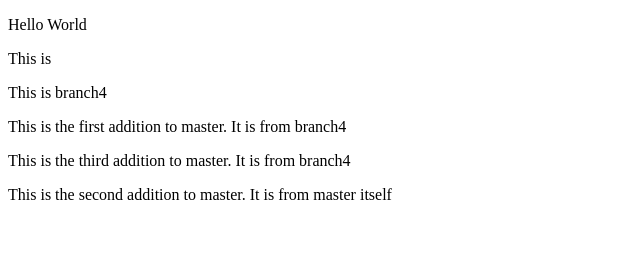
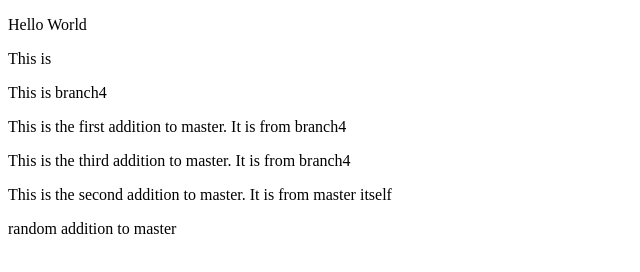
Before and after one commit to jwolfe890/IExplorer, a plain HTML site: page index.html in a window 1280 px wide. Shown: the whole page, without its empty margins (0-640 px from the left). Drawn offline with Linux system fonts and the light colour scheme.

Commit message:
random addition

```diff
--- a/index.html
+++ b/index.html
@@ -13,5 +13,6 @@
     <p>This is the first addition to master. It is from branch4</p>
     <p>This is the third addition to master. It is from branch4</p>
     <p>This is the second addition to master. It is from master itself</p>
+    <p>random addition to master</p>
 </body>
 </html>
```
